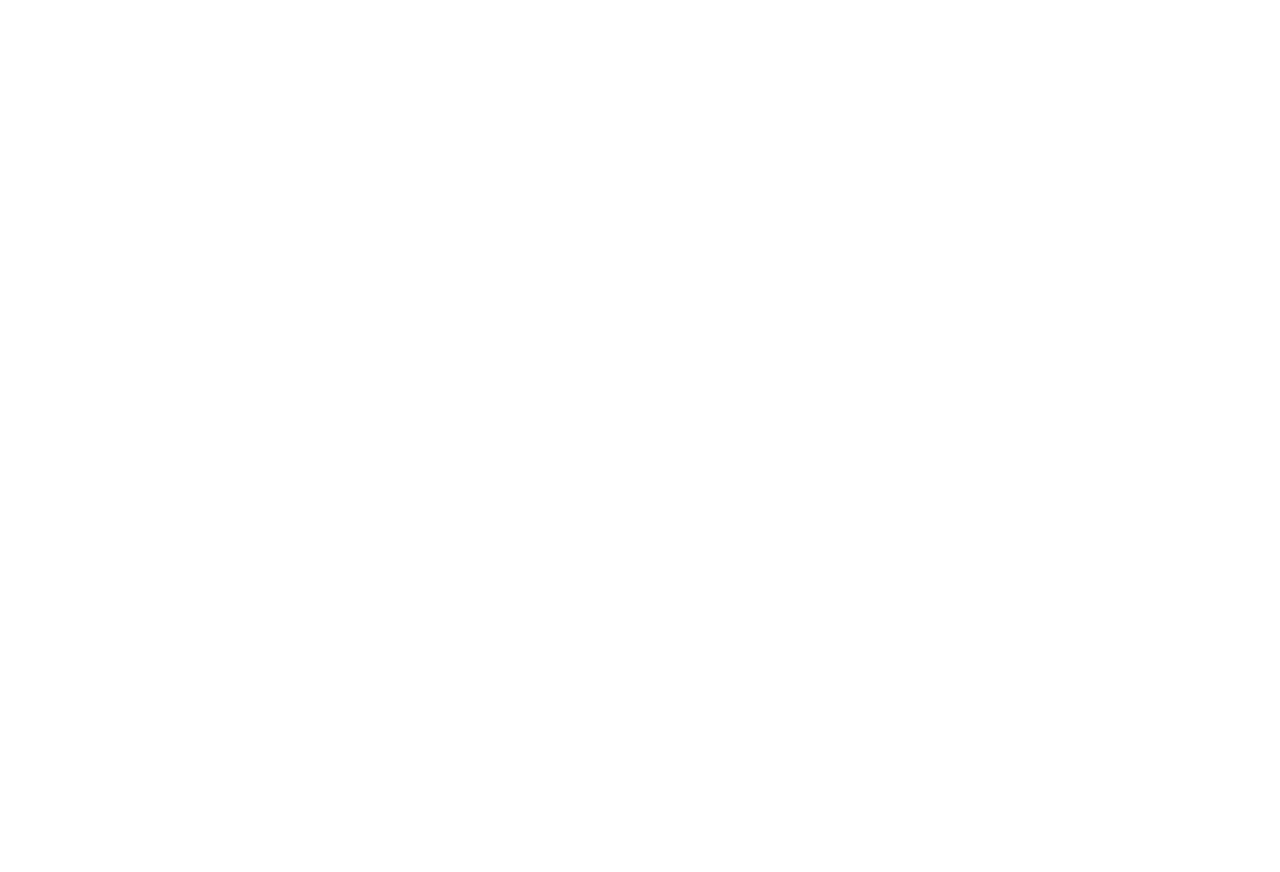
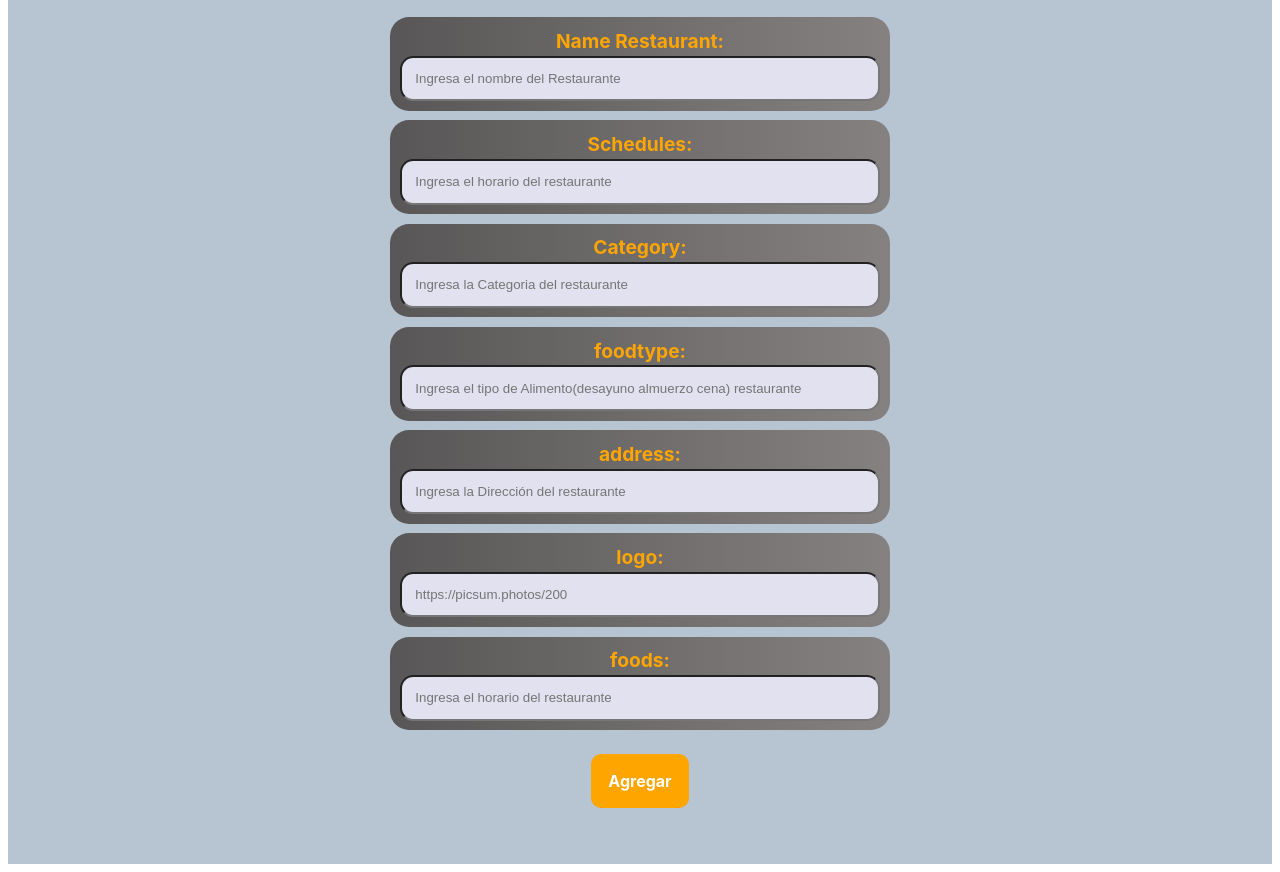
Before and after one commit to juandape/frontend-topv29-restaurantes, a React (Vite) app: page / in a window 1280 px wide. Shown: the part 800-1672 px from the top of the page. Before the commit the page ends 800 px from the top, so only its background shows below. Built offline with nearby package versions, Linux system fonts and the light colour scheme.

Commit message:
feat: componente adregar restaurant

```diff
--- /dev/null
+++ b/src/components/FormularioAdd/FormularioAdd.css
@@ -0,0 +1,70 @@
+.main__contact-form{
+    display: flex;
+    flex-direction: column;
+    align-items: center;
+    background-color: rgb(183, 196, 209);
+
+    margin-top: 2em;
+    padding: 2em;
+}
+.Form__ADD{
+    width: 60%;
+    height: 15vh;
+    color: rgb(253, 7, 253);
+    font-size: 4em;
+    text-align: center;
+    box-shadow: 10px 5px 5px black;
+    background-image : url(images/food.jpg);
+    padding: 2em;
+
+
+}
+.contact-form__column{
+    display: flex;
+    justify-content: space-around;
+    flex-wrap: wrap;
+    width: 70%;
+    margin-top: .5em;
+    padding: .5em;
+    font-weight: bold;
+    color: orange;
+    font-weight: bolder;
+    background: linear-gradient(to right, rgb(88, 86, 86) 0%, rgb(134, 129, 129));
+    border-radius: 1em;
+    font-size: 1.2em;
+    text-align:center;
+
+}
+.contact-form__input{
+    width: 100%;
+    border-radius: 1em;
+    background-color: rgb(225, 225, 240);
+    padding: 1em;
+}
+
+.container__filter--button {
+    border-radius: 10px;
+    background-color: orange;
+    color: white;
+    font-weight: bold;
+    cursor: pointer;
+    padding: 1em;
+    margin: 1.5em;
+  }
+
+  .container__filter--button:hover{
+    background-color: orange;
+    border: 5.em blue solid ;
+    color: rgb(9, 9, 9);
+    cursor: pointer;
+  }
+
+
+@media (min-width:760px) {
+    .contact-form__column{
+        width: 40%;
+    }
+
+
+
+}
--- /dev/null
+++ b/src/components/FormularioAdd/FormularioAdd.jsx
@@ -0,0 +1,135 @@
+import React, { useState } from 'react'
+import './FormularioAdd.css'
+
+
+function FormularioAdd() {
+  const [Restaurant, setRestaurant] = useState({});
+
+    const handleChange = (event) => {
+    const { name, value } = event.target;
+    // eslint-disable-next-line no-undef
+    setRestaurant(
+      {
+        ...Restaurant,
+        [name]: value,
+
+      });
+  };
+
+  const handleSubmit = async (event) => {
+    event.preventDefault();
+    const newRestaurant = {
+      ...Restaurant,
+      id: Date.now(),
+    };
+
+    console.log(newRestaurant);
+
+    try {
+      const options = {
+        method: 'POST',
+        headers: {
+          'Content-Type': 'application/json',
+        },
+        body: JSON.stringify(newRestaurant),
+      };
+      const url = 'https://api-restaurants.onrender.com/api/restaurants'
+      const response = await fetch(url, options);
+      const data = await response.json();
+      console.log(data);
+    } catch (error) {
+      console.log(error);
+    }
+  };
+
+  return (
+    <form className="main__contact-form" onSubmit={handleSubmit}>
+        <h1 className="Form__ADD">ADD Restaurant</h1>
+        <div className="contact-form__column">
+          <label className="contact-form__label">Name Restaurant:  </label>
+          <input
+            type="text"
+            name="name"
+            placeholder="Ingresa el nombre del Restaurante"
+            className="contact-form__input"
+            onChange={handleChange}
+            required
+            />
+        </div>
+        <div className="contact-form__column">
+          <label className="contact-form__label">Schedules:   </label>
+          <input
+            type="text"
+            name="schedules"
+            placeholder="Ingresa el horario del restaurante"
+            className="contact-form__input"
+            onChange={handleChange}
+            required
+            />
+        </div>
+        <div className="contact-form__column">
+          <label className="contact-form__label">Category:   </label>
+          <input
+            type="text"
+            name="category"
+            placeholder="Ingresa la Categoria del restaurante"
+            className="contact-form__input"
+            onChange={handleChange}
+            required
+            />
+        </div>
+        <div className="contact-form__column">
+          <label className="contact-form__label">foodtype:   </label>
+          <input
+            type="text"
+            name="foodtype"
+            placeholder="Ingresa el tipo de Alimento(desayuno almuerzo cena) restaurante"
+            className="contact-form__input"
+            onChange={handleChange}
+            required
+            />
+        </div>
+        <div className="contact-form__column">
+          <label className="contact-form__label">address:   </label>
+          <input
+            type="text"
+            name="address"
+            placeholder="Ingresa la Dirección del restaurante"
+            className="contact-form__input"
+            onChange={handleChange}
+            required
+            />
+        </div>
+        <div className="contact-form__column">
+          <label className="contact-form__label">logo:   </label>
+          <input
+            type="text"
+            name="logo"
+            placeholder="https://picsum.photos/200"
+            className="contact-form__input"
+            onChange={handleChange}
+            required
+            />
+        </div>
+        <div className="contact-form__column">
+          <label className="contact-form__label">foods:  </label>
+          <input
+            type="text"
+            name="foods"
+            placeholder="Ingresa el horario del restaurante"
+            className="contact-form__input"
+            onChange={handleChange}
+            required
+            />
+        </div>
+
+
+
+        <button type="submit" className="container__filter--button">
+          Agregar
+        </button>
+      </form>
+  );
+};
+
+export default FormularioAdd;
--- a/src/layout/root.jsx
+++ b/src/layout/root.jsx
@@ -2,6 +2,7 @@
 import React from 'react';
 
 import Header from '../components/header/Header';
+import FormularioAdd from '../components/FormularioAdd/FormularioAdd';
 
 function Root() {
   const navigation = useNavigation();
@@ -9,6 +10,7 @@
     <>
       <Header />
       <main>{navigation.state === 'loading' ? 'Loading...' : <Outlet />}</main>
+      <FormularioAdd/>
     </>
   );
 }
```
Also changed, not shown: public/images/food.jpg (added).
